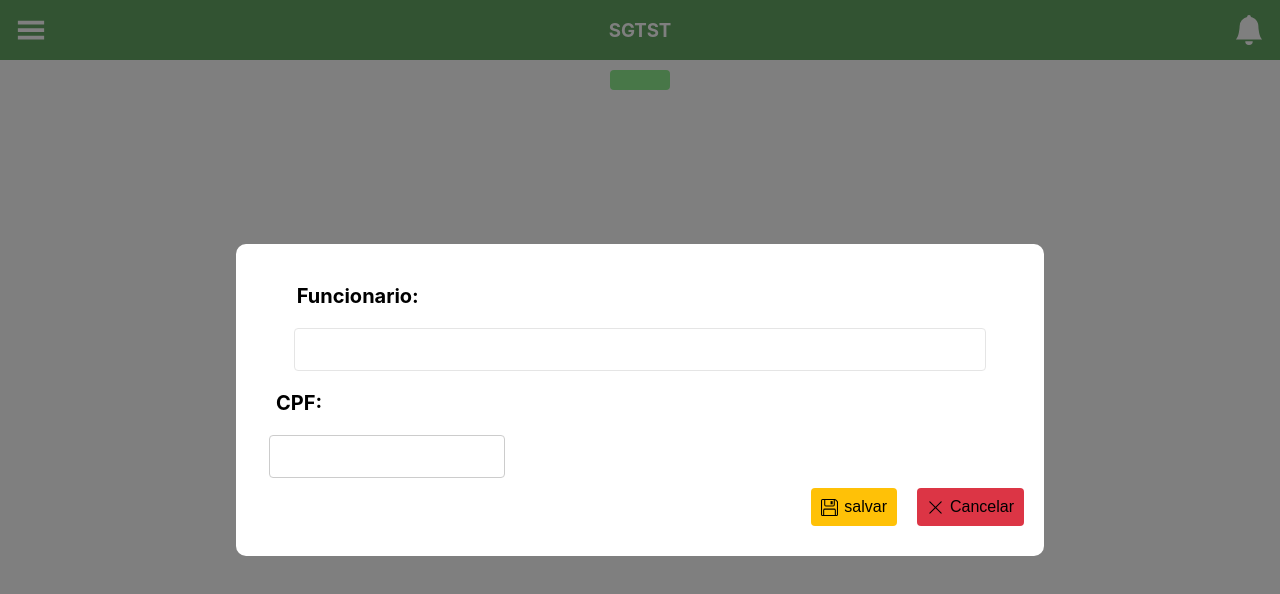
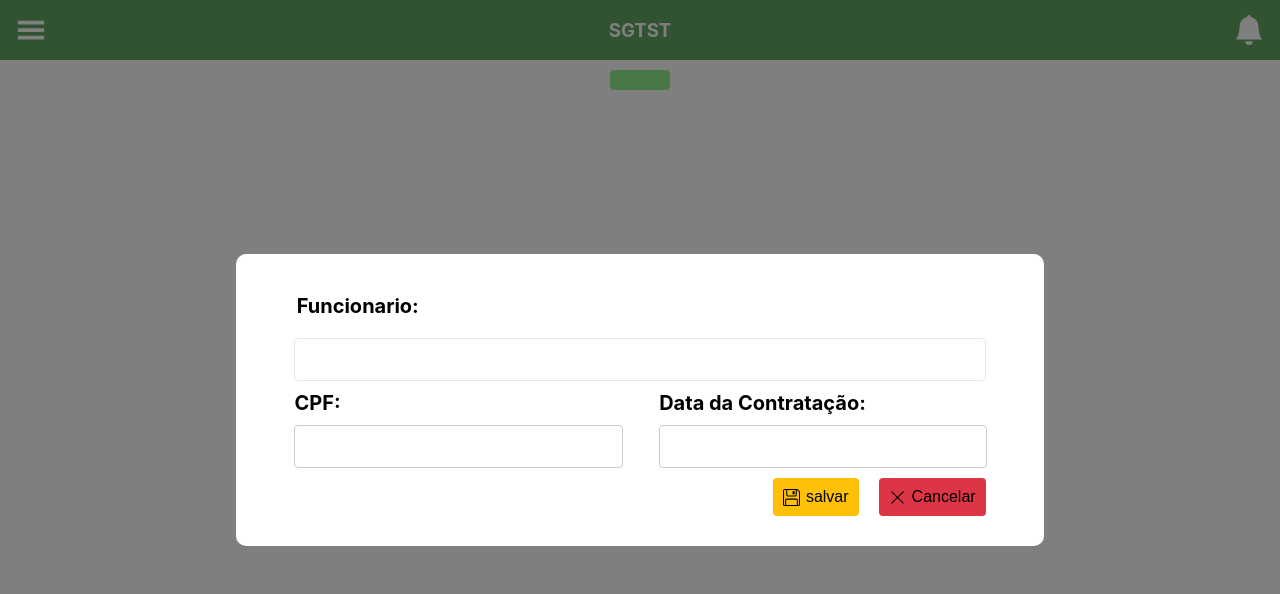
Before and after one commit to Daniel-francisco2304/ProjetoIntegrador, a React (Create React App) app in the folder frontend/: page /Home in a window 1280 px wide. Both pictures are taken after a click on the button 640 px from the left and 80 px from the top of the page. Shown: the top 594 px of the page. Built offline with nearby package versions, Linux system fonts and the light colour scheme.

Commit message:
Update MyModal.js

```diff
--- a/frontend/src/components/MyModal.js
+++ b/frontend/src/components/MyModal.js
@@ -61,30 +61,54 @@ export function MyModal() {
                             <div
                                 style={{
                                     display: "flex",
-                                    width: '100%',
+                                    flexDirection: 'row',
+                                    marginLeft: '5%',
                                 }}
                             >
-                                <div>
+                                <div style={{
+                                    width: '45%',
+                                }}>
+                                    <MyText
+                                        style={{
+                                            display: "flex",
+                                            fontSize: '20px',
+                                            fontWeight: 'bold',
+                                            padding: 0,
+                                            marginTop: 10,
+                                            marginBottom: 10,
+                                            margin: 0,
+                                        }}
+                                    >
+                                        CPF:
+                                    </MyText>
+                                    <MyInput size='lg' style={{
+                                        width: '100%',
+                                    }} />
+                                </div>
+                                <div style={{
+                                    marginLeft: '5%',
+                                    width: '45%',
+                                }}
+                                >
                                     <MyText
                                         style={{
                                             display: "flex",
                                             fontSize: '20px',
                                             fontWeight: 'bold',
                                             justifyContent: 'flex-start',
-                                            //marginLeft: '4%'
+                                            margin: 0,
+                                            padding: 0,
+                                            marginTop: 10,
+                                            marginBottom: 10,
                                         }}
                                     >
-                                        CPF:
+                                        Data da Contratação:
                                     </MyText>
                                     <MyInput size='lg' style={{
-                                        //display: "flex",
-                                        //justifyContent: 'flex-start',
-                                        //width: '40%',
-                                        //marginLeft: '5%'
+                                        width: '100%',
                                     }} />
                                 </div>
                             </div>
-
 
                             <div style={{
                                 display: "flex",
@@ -109,7 +133,7 @@ export function MyModal() {
                                             alignItems: "center",
                                             gap: "6px",
                                             justifyContent: "center",
-                                            marginRight: 0
+                                            marginRight: '5%'
                                         }}
                                         title={<><RxCross1 />Cancelar</>}
                                         onClick={() => setIsOpen(false)}>
```
